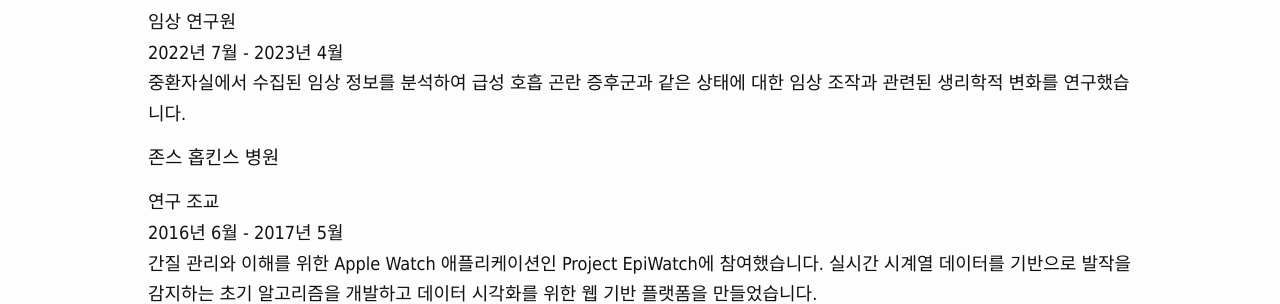
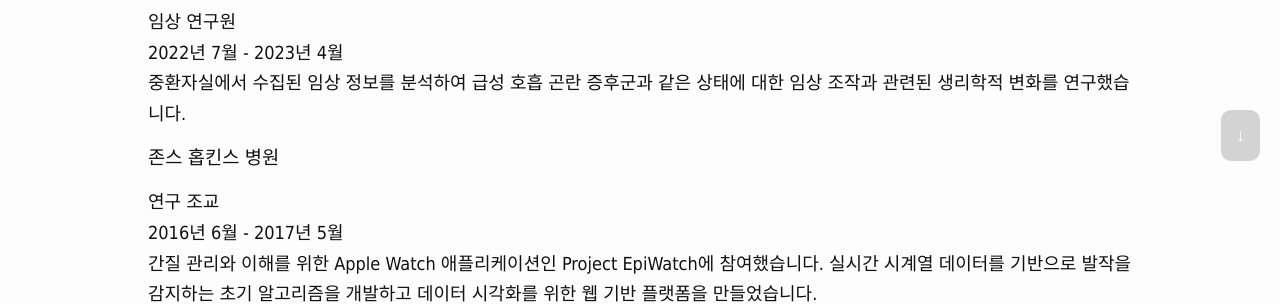
Before and after one commit to slee333/slee333.github.io, a Jekyll site: the page built from docs/0_about.md, in a window 1280 px wide. Shown: the part 717-1021 px from the top of the page. Built offline with Jekyll 4.4.1, drawn with Linux system fonts in a browser that asks for light colours; some web fonts are replaced.

Commit message:
scroll buttons

```diff
--- /dev/null
+++ b/docs/_includes/scrollButtons.html
@@ -0,0 +1,5 @@
+<div id="scrollButtonsWrapper">
+    <button id="scrollToTopBtn" title="Go to top">↑</button>
+    <button id="scrollToBottomBtn" title="Go to bottom">↓</button>
+</div>
+<script src="{{ '/assets/js/scrollButtons.js' | relative_url }}"></script>
--- a/docs/_layouts/base.html
+++ b/docs/_layouts/base.html
@@ -16,6 +16,7 @@
   </main>
 
   {%- include footer.html -%}
+  {%- include scrollButtons.html -%}
 
 </body>
 
--- a/docs/assets/css/style.scss
+++ b/docs/assets/css/style.scss
@@ -759,6 +759,28 @@
   max-width: 80%;
 }
 
+#scrollButtonsWrapper {
+  display: flex;
+  flex-direction: column;
+  position: fixed; /* Fixate position */
+  bottom: 20px; /* 20px from the bottom */
+  right: 20px; /* 20px from the right */
+  z-index: 99; /* Make sure it does not overlap */
+}
+
+#scrollToTopBtn, #scrollToBottomBtn {
+  display: none; /* Hidden by default */
+  border: none; /* No border */
+  outline: none; /* No outline */
+  background-color: lightgray; /* Light gray background */
+  color: white; /* White text */
+  cursor: pointer; /* Pointer/hand icon */
+  padding: 15px; /* Some padding */
+  border-radius: 10px; /* Rounded corners */
+  font-size: 18px; /* Increase font size */
+  margin-bottom: 2px; /* Space between buttons */
+}
+
 @media (min-width: 769px) {
   .menu-toggle {
     display: none; /* Hide the toggle button on desktop */
--- /dev/null
+++ b/docs/assets/js/scrollButtons.js
@@ -0,0 +1,38 @@
+//Get the buttons
+var topButton = document.getElementById("scrollToTopBtn");
+var bottomButton = document.getElementById("scrollToBottomBtn");
+
+// When the user scrolls down 20px from the top of the document, show the buttons
+window.onscroll = function() {
+  scrollFunction();
+};
+
+function scrollFunction() {
+  if (document.body.scrollTop > 20 || document.documentElement.scrollTop > 20) {
+    topButton.style.display = "block";
+  } else {
+    topButton.style.display = "none";
+  }
+
+  // Always show the bottom button
+  bottomButton.style.display = "block";
+}
+
+// When the user clicks on the top button, scroll to the top of the document
+topButton.onclick = function() {
+  topFunction();
+};
+
+function topFunction() {
+  document.body.scrollTop = 0;
+  document.documentElement.scrollTop = 0;
+}
+
+// When the user clicks on the bottom button, scroll to the bottom of the document
+bottomButton.onclick = function() {
+  bottomFunction();
+};
+
+function bottomFunction() {
+  window.scrollTo(0, document.body.scrollHeight);
+}
```
Also changed, not shown: 1 other file.
